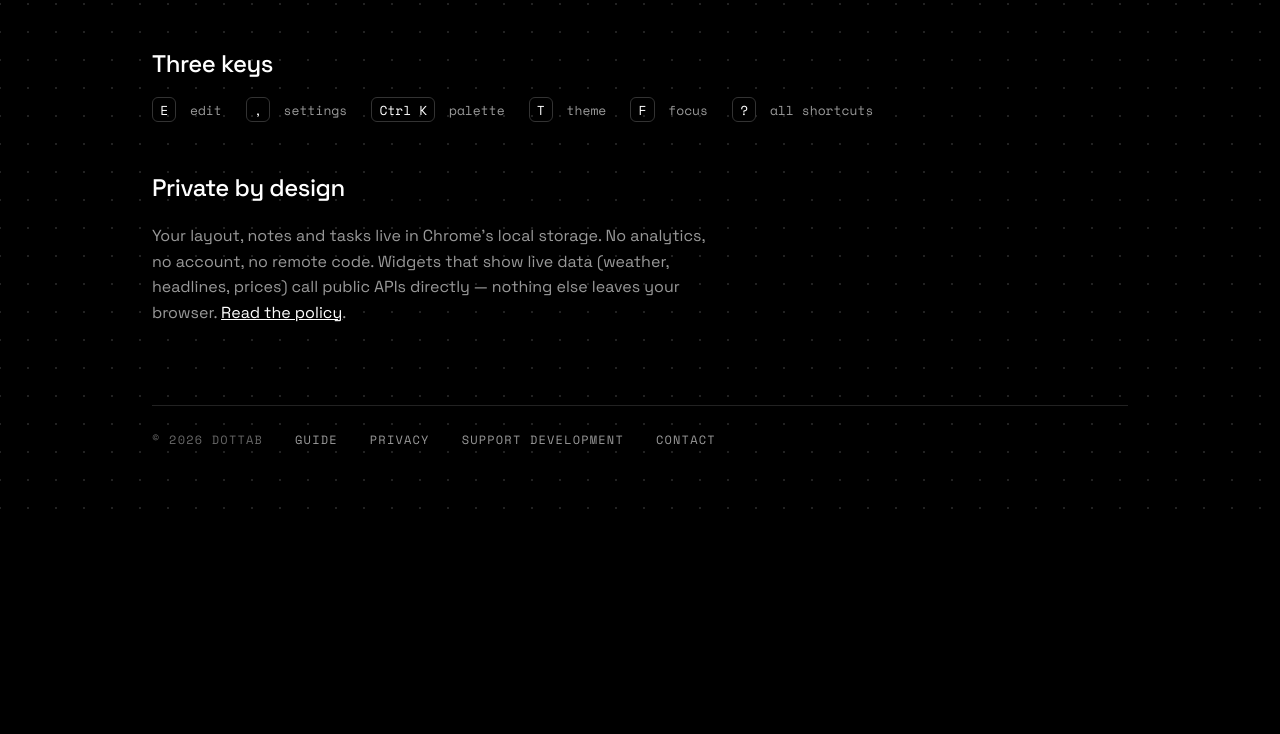
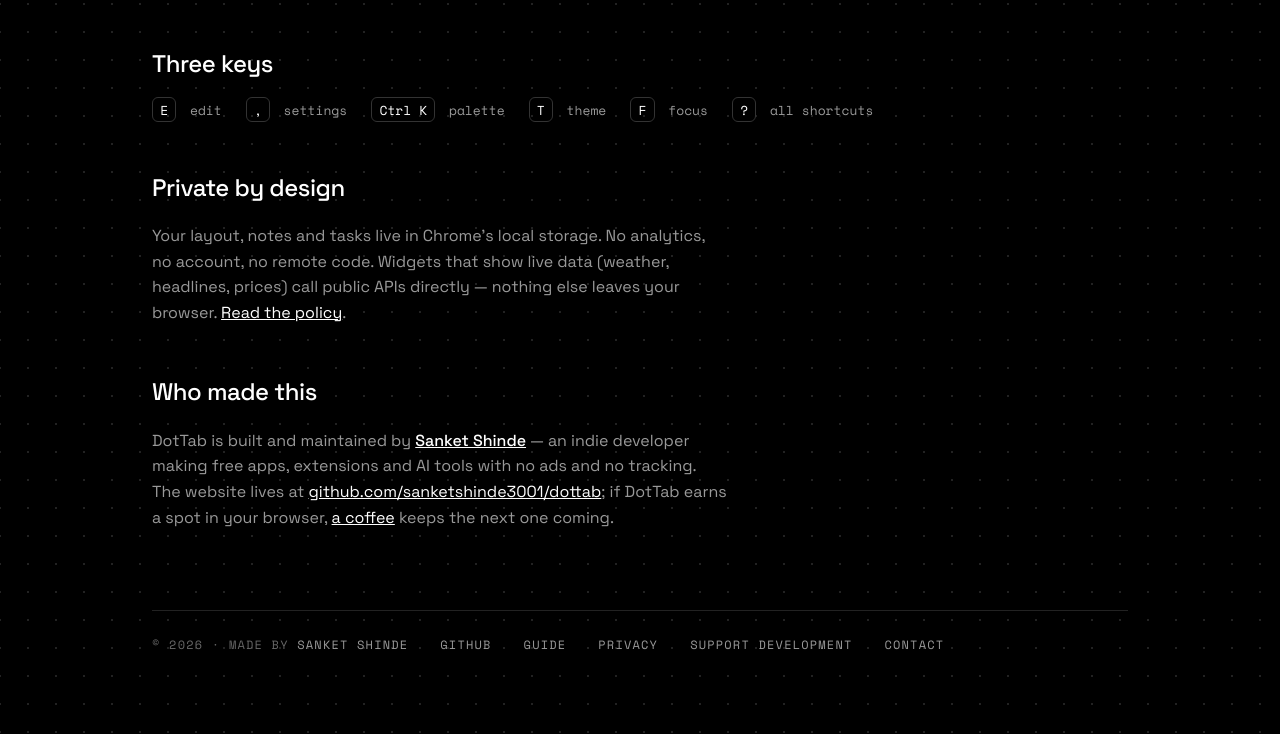
Before and after one commit to sanketshinde3001/dottab, a plain HTML site: page index.html in a window 1280 px wide. Shown: the part 1676-2410 px from the top of the page. Before the commit the page ends 2206 px from the top, so only its background shows below. Drawn offline with Linux system fonts and the light colour scheme.

Commit message:
Author credit

```diff
--- a/index.html
+++ b/index.html
@@ -46,8 +46,12 @@
   <h2>Private by design</h2>
   <p class="lead" style="font-size:1rem">Your layout, notes and tasks live in Chrome's local storage. No analytics, no account, no remote code. Widgets that show live data (weather, headlines, prices) call public APIs directly — nothing else leaves your browser. <a href="privacy.html">Read the policy</a>.</p>
 
+  <h2>Who made this</h2>
+  <p class="lead" style="font-size:1rem">DotTab is built and maintained by <a href="https://github.com/sanketshinde3001"><b>Sanket Shinde</b></a> — an indie developer making free apps, extensions and AI tools with no ads and no tracking. The website lives at <a href="https://github.com/sanketshinde3001/dottab">github.com/sanketshinde3001/dottab</a>; if DotTab earns a spot in your browser, <a href="https://buymeacoffee.com/sanketshinde">a coffee</a> keeps the next one coming.</p>
+
   <footer>
-    <span>© 2026 DotTab</span>
+    <span>© 2026 · Made by <a href="https://github.com/sanketshinde3001">Sanket Shinde</a></span>
+    <a href="https://github.com/sanketshinde3001/dottab">GitHub</a>
     <a href="guide.html">Guide</a>
     <a href="privacy.html">Privacy</a>
     <a href="https://buymeacoffee.com/sanketshinde">Support development</a>
```
Also changed, not shown: changelog.html (+2 -1 lines), feedback.html (+2 -1 lines), goodbye.html (+2 -1 lines), guide.html (+2 -1 lines), privacy.html (+2 -1 lines), 1 other file.
